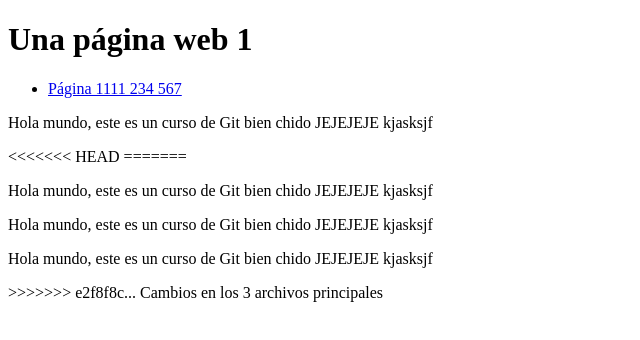
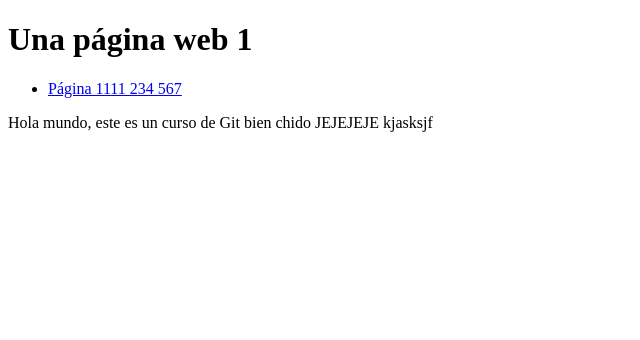
Before and after one commit to Mike-droid/Testeando, a plain HTML site: page index.html in a window 1280 px wide. Shown: the whole page, without its empty margins (0-640 px from the left). Drawn offline with Linux system fonts and the light colour scheme.

Commit message:
Subiendo esto a GitGub

```diff
--- a/index.html
+++ b/index.html
@@ -11,11 +11,5 @@
         <li><a href="pagina1.html">Página 1111 234 567</a></li>
     </ul>
     <p>Hola mundo, este es un curso de Git bien chido JEJEJEJE  kjasksjf</p>
-<<<<<<< HEAD
-=======
-    <p>Hola mundo, este es un curso de Git bien chido JEJEJEJE  kjasksjf</p>
-    <p>Hola mundo, este es un curso de Git bien chido JEJEJEJE  kjasksjf</p>
-    <p>Hola mundo, este es un curso de Git bien chido JEJEJEJE  kjasksjf</p>
->>>>>>> e2f8f8c... Cambios en los 3 archivos principales
 </body>
 </html>
```
Also changed, not shown: 1 other file.
